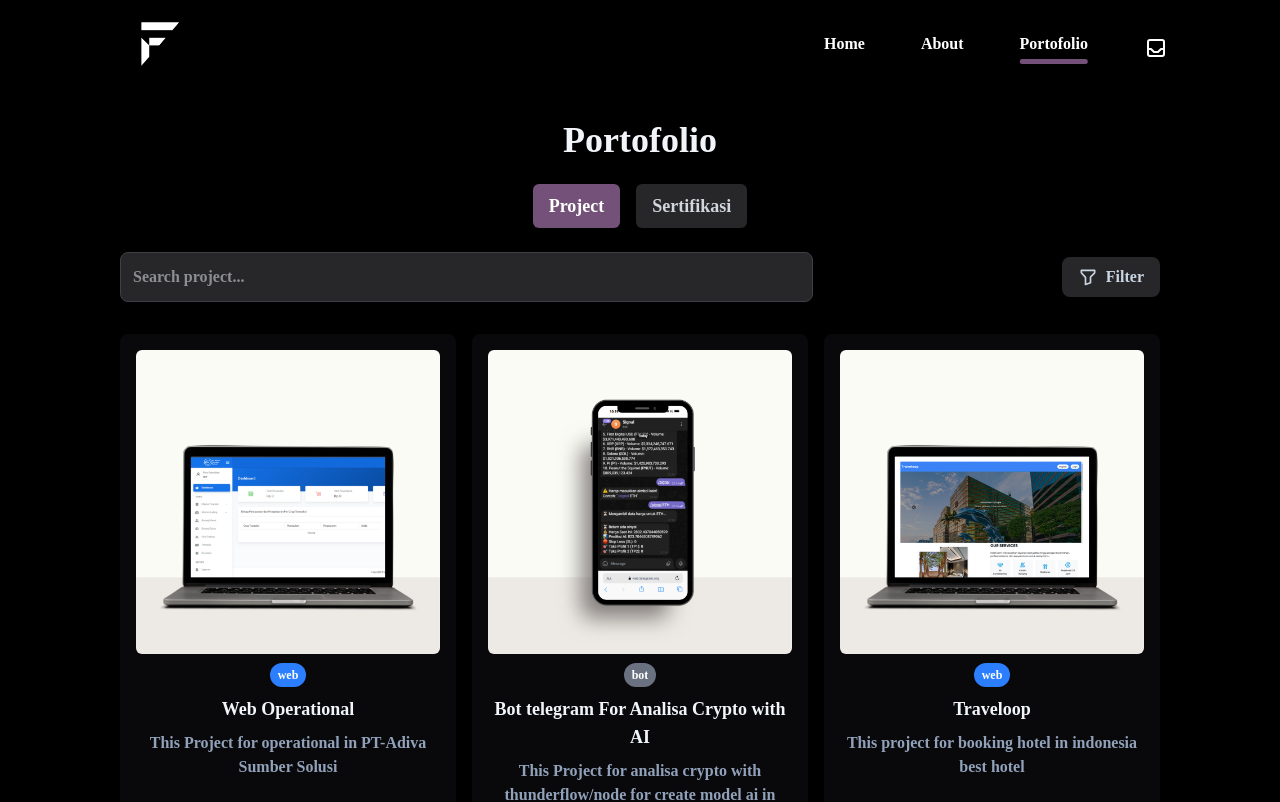
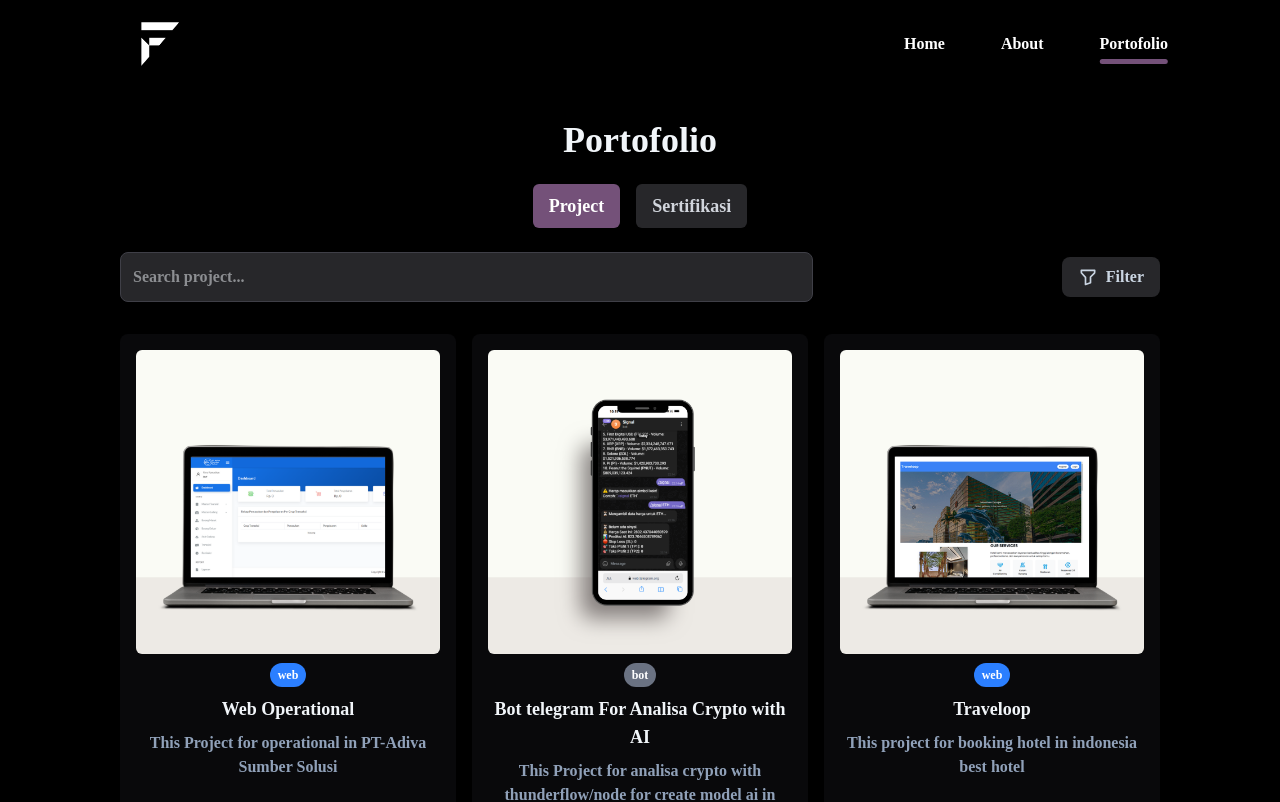
Before and after one commit to FikryRamadhan/portofolio-react, a React (Vite) app: page /portofolio in a window 1280 px wide. Shown: the top 802 px of the page. Built offline with nearby package versions, Linux system fonts and the light colour scheme.

Commit message:
Update Navbar.tsx

```diff
--- a/src/src/Components/Navbar.tsx
+++ b/src/src/Components/Navbar.tsx
@@ -98,7 +98,7 @@ const Navbar = () => {
               >
                 Portofolio
               </NavLink>
-              <button onClick={toggleSidebar} className="text-white cursor-pointer">
+              <button onClick={toggleSidebar} className="text-white cursor-pointer sm:hidden md:hidden">
                 <IconInbox></IconInbox>
               </button>
             </div>
@@ -133,7 +133,7 @@ const Navbar = () => {
                 <IconMenu2></IconMenu2>
               </button>
             )}
-            <button onClick={toggleSidebar} className="text-white ml-4">
+            <button onClick={toggleSidebar} className="text-white ml-2">
               <IconInbox></IconInbox>
             </button>
           </div>
```
